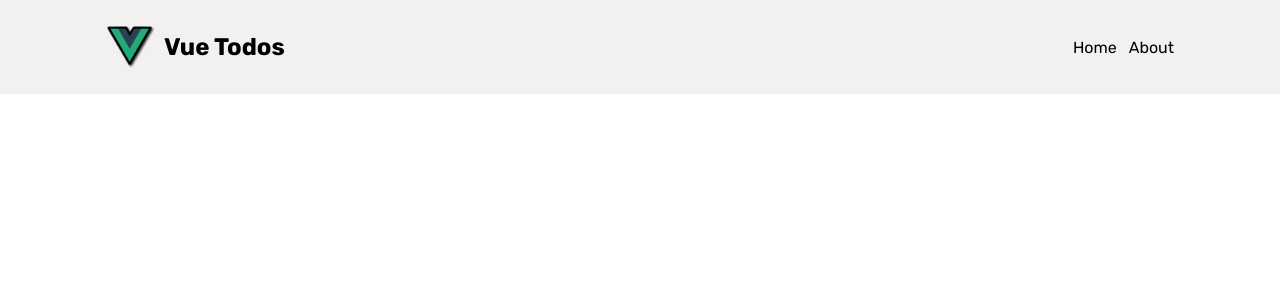
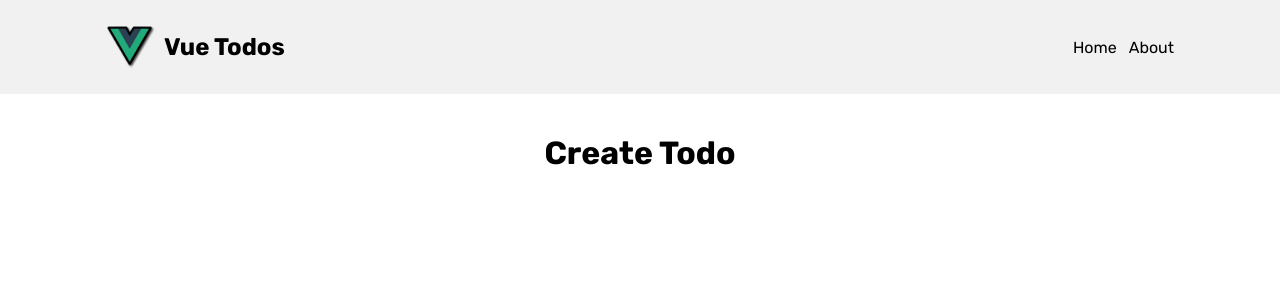
Before and after one commit to authme-flophy/vue-todos, a Vue app: page / in a window 1280 px wide. Shown: the top 300 px of the page. Built offline with nearby package versions, Linux system fonts and the light colour scheme.

Commit message:
added styling to the Todosview

```diff
--- a/src/views/TodosView.vue
+++ b/src/views/TodosView.vue
@@ -3,5 +3,22 @@
 
 <template>
   <main>
+    <h1>Create Todo</h1>
   </main>
 </template>
+
+<style lang="scss" scoped>
+main {
+  display: flex;
+  flex-direction: column;
+  max-width: 500px;
+  width: 100%;
+  margin: 0 auto;
+  padding: 40px 16px;
+
+  h1 {
+    margin-bottom: 16px;
+    text-align: center;
+  }
+}
+</style>
```
